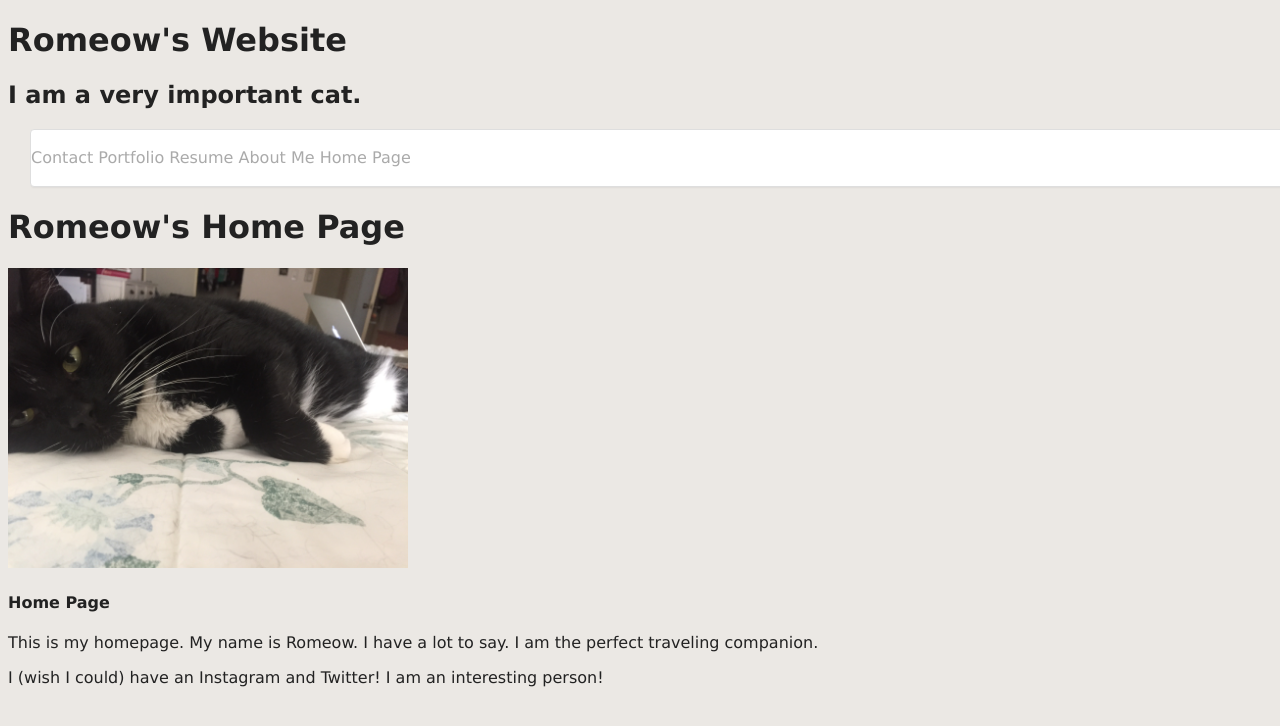
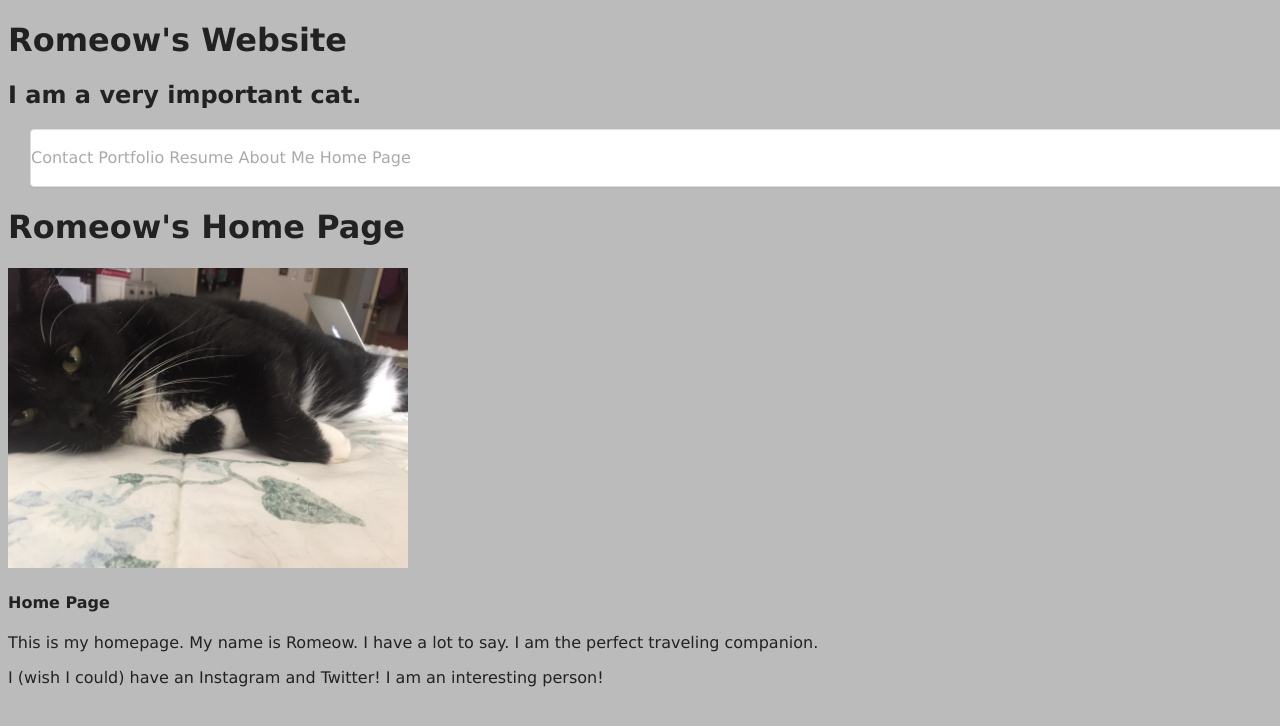
Before and after one commit to emeriwether/emeriwether.github.io, a Jekyll site: the page built from index.html, in a window 1280 px wide. Shown: the top 726 px of the page. Built offline with Jekyll 4.4.1, drawn with Linux system fonts in a browser that asks for light colours.

Commit message:
changed bg color

```diff
--- a/css/styles.css
+++ b/css/styles.css
@@ -1,6 +1,5 @@
-
 body {
-    background-color: #ebe8e4;
+    background-color: #bbb;
     color: #222;
     font-family: Verdana, Helvetica, sans-serif;
 }
```
